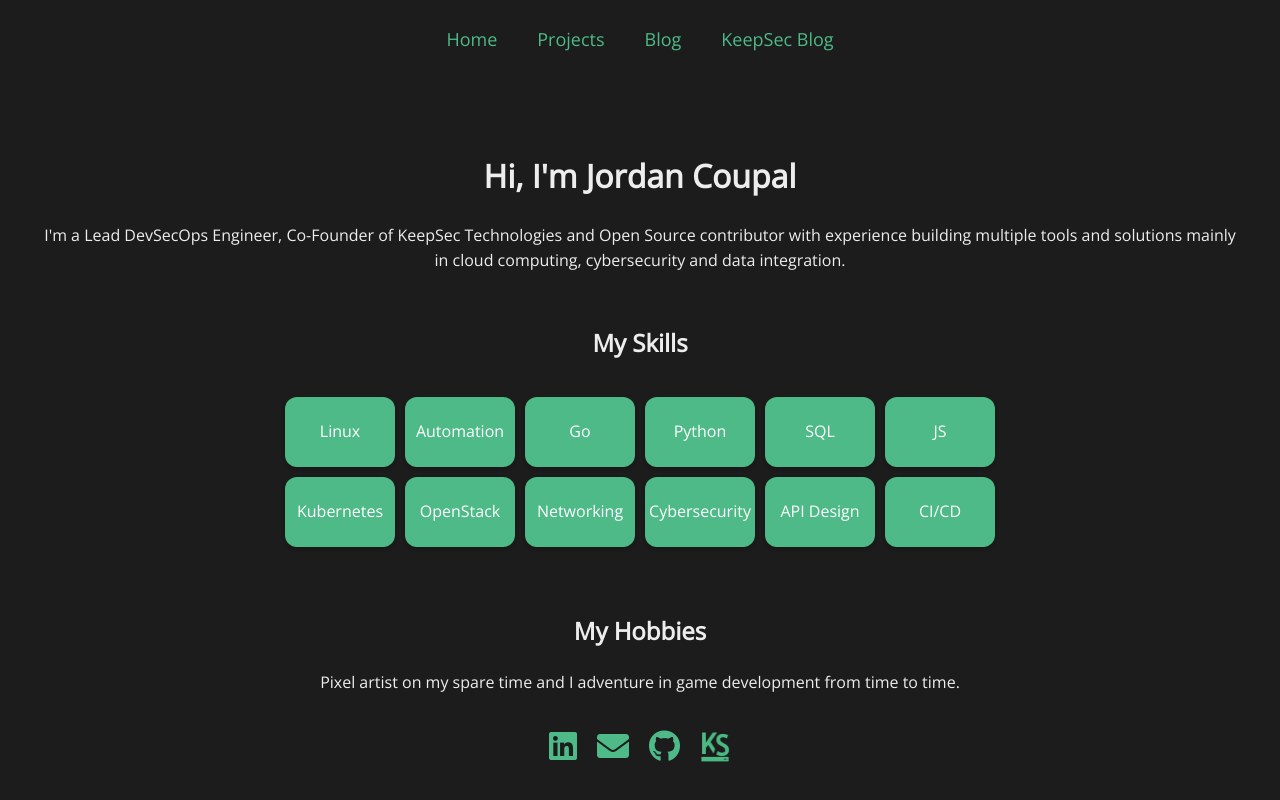
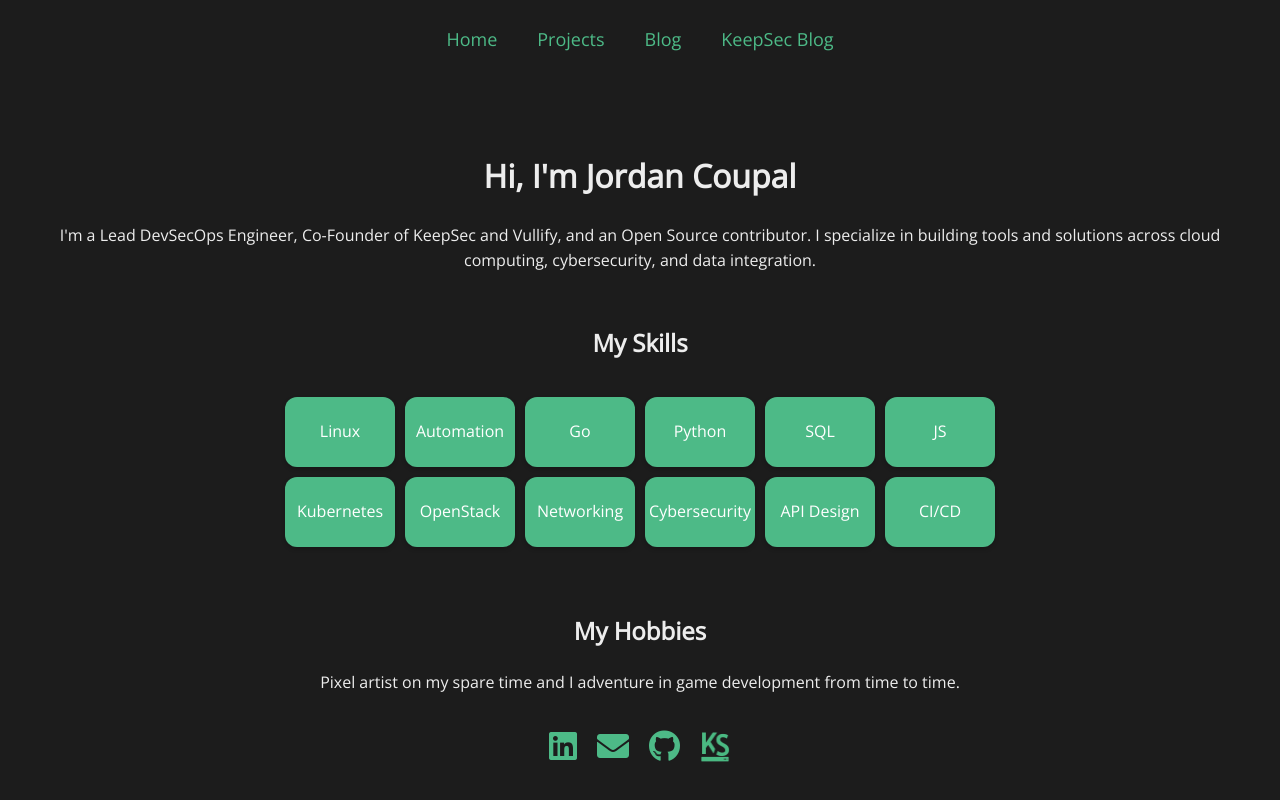
Before and after one commit to JCoupalK/jcoupal.com, a Vue app: page / in a window 1280 px wide. Shown: the top 800 px of the page. Built offline with nearby package versions, Linux system fonts and the light colour scheme.

Commit message:
Update introduction text in HomePage.vue for clarity and conciseness

```diff
--- a/src/views/HomePage.vue
+++ b/src/views/HomePage.vue
@@ -1,8 +1,7 @@
 <template>
   <div class="home-container">
     <h1>Hi, I'm Jordan Coupal</h1>
-    <p>I'm a Lead DevSecOps Engineer, Co-Founder of KeepSec Technologies and Open Source contributor with experience building
-      multiple tools and solutions mainly in cloud computing, cybersecurity and data integration.</p>
+    <p>I'm a Lead DevSecOps Engineer, Co-Founder of KeepSec and Vullify, and an Open Source contributor. I specialize in building tools and solutions across cloud computing, cybersecurity, and data integration.</p>
     <h2>My Skills</h2>
     <div class="skills-container">
       <div class="skill" v-for="skill in skills" :key="skill" @click="$router.push('/projects')" style="cursor: pointer;">
```
